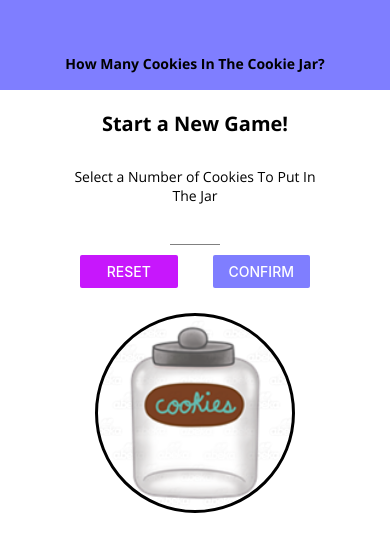
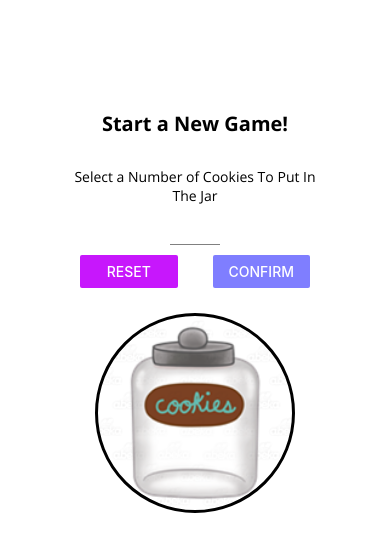
Before and after one commit to wgotterer/react-native-number-guessing, a React Native app: screen / in a window 390 px wide. Shown: the top 552 px of the page. Built offline with nearby package versions, Linux system fonts and the light colour scheme.

Commit message:
used Platform object to style depending on platform

```diff
--- a/components/Head.js
+++ b/components/Head.js
@@ -1,12 +1,12 @@
 import React from 'react'
 import Colors from '../constants/colors'
-import {View, StyleSheet, Text} from 'react-native'
+import {View, StyleSheet, Text, Platform} from 'react-native'
 import TitleText from './TitleText'
 
  const Head = props => {
      return(
         <View style={styles.header}>
-        <TitleText>{props.titles}</TitleText>
+        <TitleText style={styles.title}>{props.titles}</TitleText>
     </View>
      )
  }
@@ -17,9 +17,14 @@ import TitleText from './TitleText'
         width: '100%',
         height: 90,
         paddingTop: 36,
-        backgroundColor: Colors.primary,
+        backgroundColor: Platform.OS == "android" ? Colors.primary : "white",
         alignItems: "center",
-        justifyContent: "center"
+        justifyContent: "center",
+        borderBottomColor: Platform.OS == "ios" ? "#ccc" : "transparent",
+        borderBottomWidth: Platform.OS == "ios" ? 1 : 0
+    },
+    title: {
+        color: Platform.OS === "ios" ? Colors.primary : "white"
     }
  })
 export default Head
--- a/screens/GameScreen.js
+++ b/screens/GameScreen.js
@@ -39,8 +39,8 @@ const generateRandomBetween = (min, max, exclude) => {
     // the variables are store detached from the component once they are initialized
     const currentLow =useRef(1);
     const currentHigh = useRef(100)
-    const [availbleDeviceWidth, setAvailableDeviceWidth] = useState(Dimensions.get("window").width)
-    const [availbleDeviceHeight, setAvailableDeviceHeight] = useState(Dimensions.get("window").height)
+    const [availableDeviceWidth, setAvailableDeviceWidth] = useState(Dimensions.get("window").width)
+    const [availableDeviceHeight, setAvailableDeviceHeight] = useState(Dimensions.get("window").height)
 
     // us toString because the key in FlatList can't be a number
     const [pastGuesses, setPastGuesses] = useState([initialGuess.toString()])
@@ -107,12 +107,12 @@ const generateRandomBetween = (min, max, exclude) => {
 
     let listContainerStyle = styles.listContainer;
 
-    if (availbleDeviceWidth < 350){
+    if (availableDeviceWidth < 350){
         listContainerStyle = styles.listContainerBig
     }
 
     // have this if to check if phone layout is horizontal/small and render buttons differently
-    if (availbleDeviceHeight > 500){
+    if (availableDeviceHeight > 500){
         return(<View style={styles.screen}>
             <View style={styles.cookiePicContainer}>
                 <Image fadeDuration={1000} source={require('../assets/cookiejar.jpeg')} style={styles.cookiePic} resizeMode="cover"/>
@@ -169,7 +169,8 @@ const generateRandomBetween = (min, max, exclude) => {
             </View>
             <Text>Opponent's Guess</Text>
             <NumberContainer>{currentGuess}</NumberContainer>
-            <Card style={styles.buttonContainer}>
+            <Card style={{...styles.buttonContainer, marginTop: availableDeviceHeight > 600 ? 20 : 5}}>
+            {/* <Card style={[...styles.buttonContainer, {marginTop: availableDeviceHeight > 600 ? 20 : 5}]}> */}
                 <MainButton onPress={nextGuessHandler.bind(this, "lower")}>
                         <Ionicons name="md-remove" size={24} color="white" />
                     </MainButton>
@@ -225,7 +226,7 @@ const styles = StyleSheet.create({
     buttonContainer: {
         flexDirection: 'row',
         justifyContent: 'space-around',
-        marginTop: Dimensions.get("window").height > 600 ? 20 : 5,
+        // marginTop: Dimensions.get("window").height > 600 ? 20 : 5,
         width: 400,
         // width at 80 so it can exceed the size of the parent View
         maxWidth: "90%"
```
